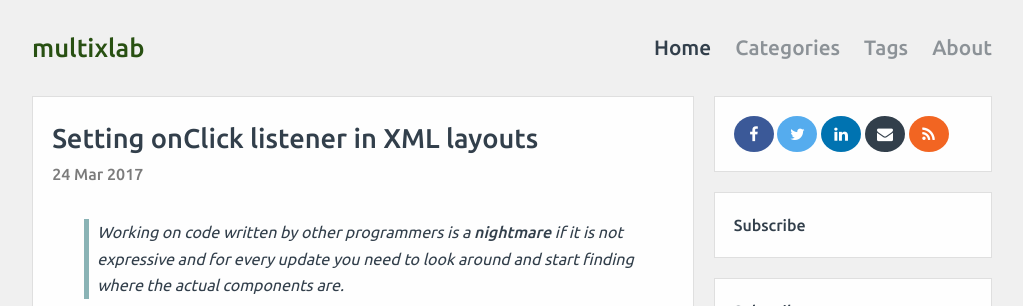
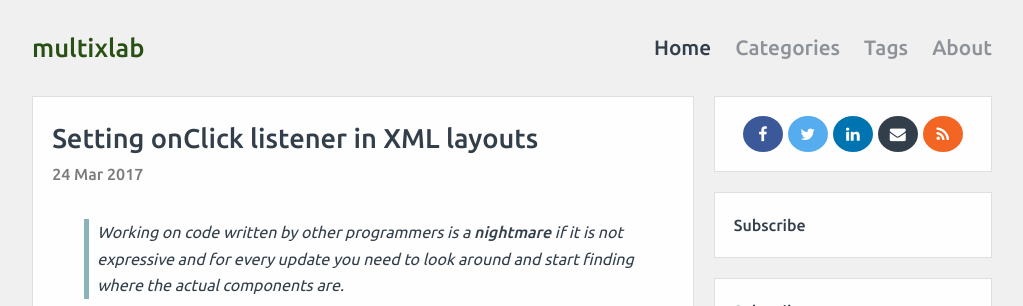
Before and after one commit to multixlab/multixlab.github.io, a Jekyll site: the page built from index.html, in a window 1280 px wide. Shown: the top 306 px of the page, without its empty margins (128-1151 px from the left). Built offline with Jekyll 4.4.1, drawn with Linux system fonts in a browser that asks for light colours.

Commit message:
adjust social icon spacing

```diff
--- a/_includes/social.html
+++ b/_includes/social.html
@@ -1,5 +1,7 @@
-<a href="#" class="fa fa-facebook"></a>
-<a href="#" class="fa fa-twitter"></a>
-<a href="#" class="fa fa-linkedin"></a>
-<a href="#" class="fa fa-envelope"></a>
-<a href="#" class="fa fa-rss"></a>
+<div class="equal-box social">
+    <a href="#" class="fa fa-facebook"></a>
+    <a href="#" class="fa fa-twitter"></a>
+    <a href="#" class="fa fa-linkedin"></a>
+    <a href="#" class="fa fa-envelope"></a>
+    <a href="#" class="fa fa-rss"></a>
+</div>
--- a/_layouts/default.html
+++ b/_layouts/default.html
@@ -14,19 +14,19 @@
 <div class="column right">
     <aside class="spacing">
 
-        <div class="display-area sidebar">
+        <div class="display-area sidebar-margin">
             {% include social.html %}
         </div>
 
-        <div class="display-area sidebar">
+        <div class="display-area sidebar-margin">
             {% include subscribe.html %}
         </div>
 
-        <div class="display-area sidebar">
+        <div class="display-area sidebar-margin">
             {% include subscribe.html %}
         </div>
 
-        <div class="display-area sidebar">
+        <div class="display-area sidebar-margin">
             {% include subscribe.html %}
         </div>
 
--- a/_sass/base.scss
+++ b/_sass/base.scss
@@ -87,7 +87,7 @@ pre {
   overflow: auto;
 }
 
-.sidebar {
+.sidebar-margin {
   margin-bottom: $column-spacing * 2;
 }
 
@@ -116,6 +116,11 @@ blockquote {
 }
 
 
+.equal-box {
+  display: flex;
+  justify-content: center;
+}
+
 @media (max-width: $medium-breakpoint) {
 
   .content {
--- a/_sass/social.scss
+++ b/_sass/social.scss
@@ -7,6 +7,14 @@
   text-decoration: none;
 }
 
+.social {
+  a {
+    margin-right: 5px;
+  }
+  a:last-child {
+    margin: 0;
+  }
+}
 .fa:hover {
   opacity: 0.7;
 }
```
